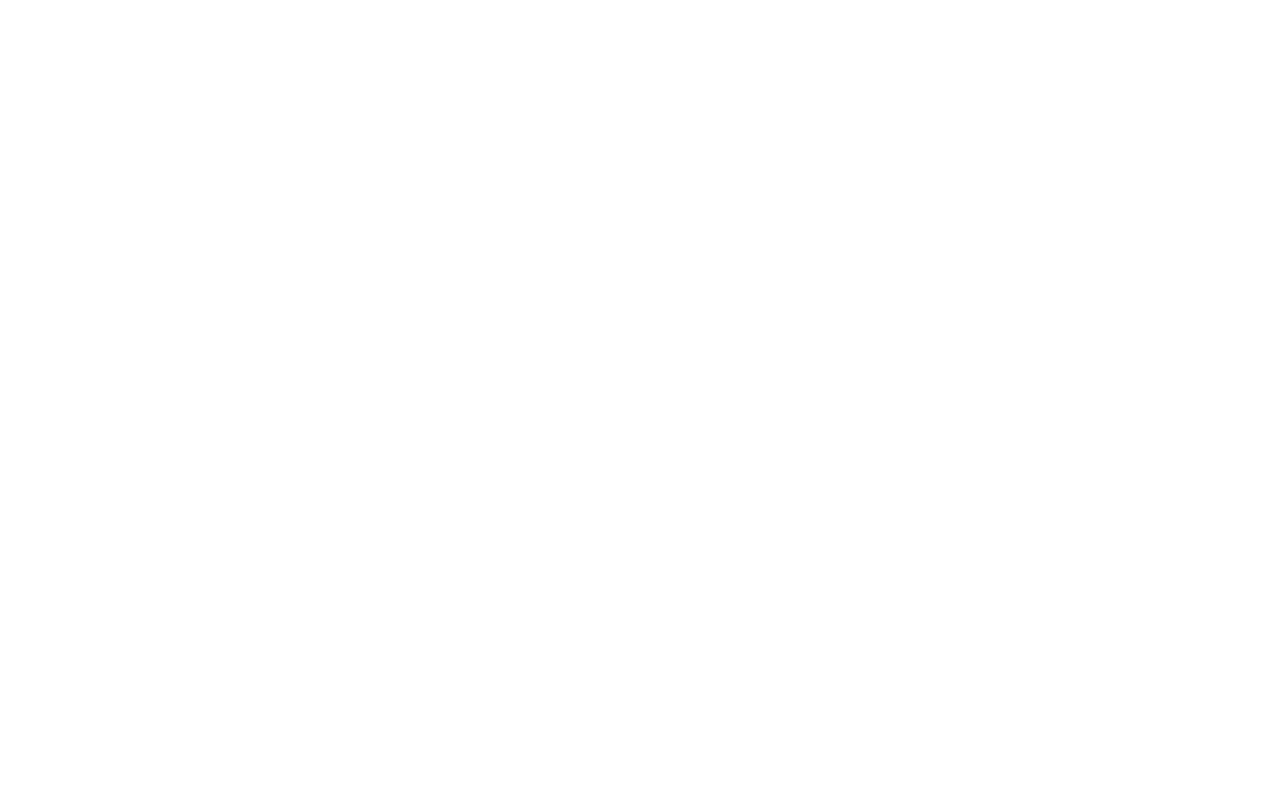
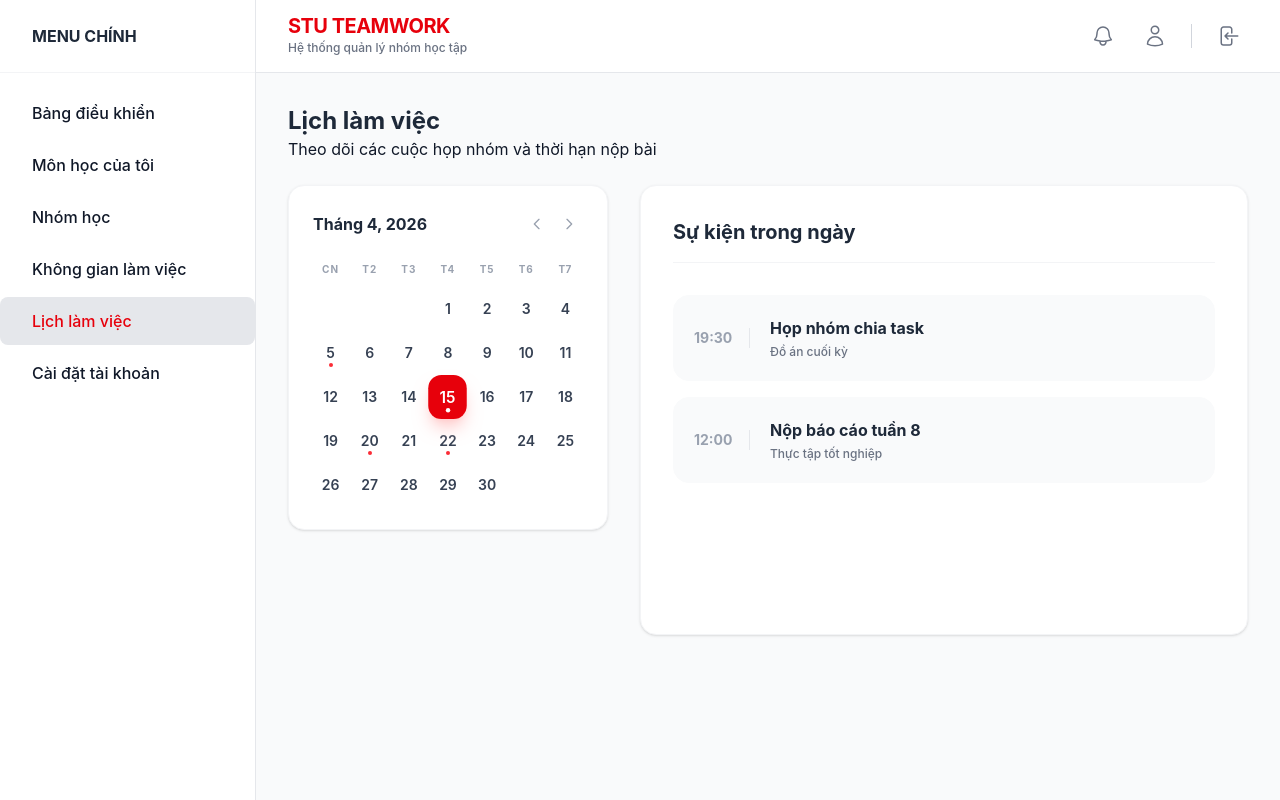
Before and after one commit to qui13082004a-afk/TTTN_FE, a React (Vite) app: page /LichLamViecsv in a window 1280 px wide. Before the commit this address had no page. Built offline with nearby package versions, Linux system fonts and the light colour scheme.

Commit message:
Lich làm viêc
Tốn nhiu tg tạo calender

```diff
--- a/src/App.jsx
+++ b/src/App.jsx
@@ -6,6 +6,7 @@
 import Nhomhoc from './pages/Nhomhoc.jsx';
 import KGLamViec from './pages/KGLamViec.jsx';
 import CaidatTKSV from './pages/CaidatTKSV.jsx';
+import LichLamViecSV from './pages/LichLamViecSV.jsx';
 function App() {
   return (
     <Router>
@@ -18,6 +19,7 @@
           <Route path="/nhomhoc" element={<Nhomhoc />} />
           <Route path="/kglamviec" element={<KGLamViec />} />
           <Route path="/caidattksv" element={<CaidatTKSV />} />
+          <Route path="/LichLamViecsv" element={<LichLamViecSV />} />
         </Routes>
       </div>
     </Router>
--- a/src/components/Sidebar.jsx
+++ b/src/components/Sidebar.jsx
@@ -42,7 +42,7 @@
             </NavLink>
           </li>
           <li>
-            <NavLink to="#lich" className={getNavLinkClass}>
+            <NavLink to="/LichLamViecsv" className={getNavLinkClass}>
               Lịch làm việc
             </NavLink>
           </li>
--- /dev/null
+++ b/src/pages/LichLamViecSV.jsx
@@ -0,0 +1,135 @@
+import React, { useState } from 'react';
+import Sidebar from '../components/Sidebar';
+import Header from '../components/Header';
+
+export default function LichLamViec() {
+
+  const [selectedDate, setSelectedDate] = useState(15);
+  const [currentMonth] = useState({ name: 'Tháng 4', year: 2026 });
+
+  // Dữ liệu giả
+  const events = [
+    { id: 1, day: 5, title: 'Nộp sơ đồ ERD', type: 'Bài tập', time: '23:59', subject: 'Cơ sở dữ liệu' },
+    { id: 2, day: 15, title: 'Họp nhóm chia task', type: 'Họp nhóm', time: '19:30', subject: 'Đồ án cuối kỳ' },
+    { id: 3, day: 15, title: 'Nộp báo cáo tuần 8', type: 'Bài tập', time: '12:00', subject: 'Thực tập tốt nghiệp' },
+    { id: 4, day: 20, title: 'Deadline UI/UX', type: 'Deadline', time: '23:59', subject: 'Công nghệ phần mềm' },
+    { id: 5, day: 22, title: 'Review code lần 1', type: 'Họp nhóm', time: '20:00', subject: 'Đồ án cuối kỳ' },
+  ];
+
+
+  const daysInMonth = 30;
+  const startDayOffset = 3;
+  const days = [];
+  for (let i = 0; i < startDayOffset; i++) days.push(null);
+  for (let i = 1; i <= daysInMonth; i++) days.push(i);
+
+
+  const selectedDayEvents = events.filter(e => e.day === selectedDate);
+
+  const getEventColor = (type) => {
+    if (type === 'Deadline') return 'bg-red-500';
+    if (type === 'Họp nhóm') return 'bg-blue-500';
+    return 'bg-green-500';
+  };
+
+  return (
+    <div className="flex h-screen bg-gray-50 overflow-hidden">
+      <Sidebar />
+      <div className="flex-1 flex flex-col h-full">
+        <Header />
+
+        <main className="flex-1 overflow-x-hidden overflow-y-auto p-8">
+          <div className="mb-6">
+            <h1 className="text-2xl font-bold text-gray-800">Lịch làm việc</h1>
+            <p>Theo dõi các cuộc họp nhóm và thời hạn nộp bài</p>
+          </div>
+
+          <div className="flex flex-col lg:flex-row gap-8 items-start">
+
+
+            <div className="w-full lg:w-80 shrink-0">
+              <div className="bg-white p-6 rounded-2xl shadow-sm border border-gray-100">
+                <div className="flex items-center justify-between mb-6">
+                  <h2 className="font-bold text-gray-800">{currentMonth.name}, {currentMonth.year}</h2>
+                  <div className="flex gap-1">
+                    <button className="p-1.5 hover:bg-gray-100 rounded-lg text-gray-400 transition-colors">
+                      <svg className="w-4 h-4" fill="none" stroke="currentColor" viewBox="0 0 24 24"><path strokeLinecap="round" strokeLinejoin="round" strokeWidth="2" d="M15 19l-7-7 7-7"/></svg>
+                    </button>
+                    <button className="p-1.5 hover:bg-gray-100 rounded-lg text-gray-400 transition-colors">
+                      <svg className="w-4 h-4" fill="none" stroke="currentColor" viewBox="0 0 24 24"><path strokeLinecap="round" strokeLinejoin="round" strokeWidth="2" d="M9 5l7 7-7 7"/></svg>
+                    </button>
+                  </div>
+                </div>
+
+
+                <div className="grid grid-cols-7 gap-1 text-center mb-3">
+                  {['CN', 'T2', 'T3', 'T4', 'T5', 'T6', 'T7'].map(d => (
+                    <span key={d} className="text-[10px] font-bold text-gray-400 uppercase tracking-widest">{d}</span>
+                  ))}
+                </div>
+
+
+                <div className="grid grid-cols-7 gap-1">
+                  {days.map((day, idx) => (
+                    <button
+                      key={idx}
+                      disabled={!day}
+                      onClick={() => day && setSelectedDate(day)}
+                      className={`h-10 text-sm font-semibold rounded-xl flex flex-col items-center justify-center relative transition-all
+                        ${!day ? 'invisible' : 'hover:bg-red-50 hover:text-red-600'}
+                        ${selectedDate === day ? 'bg-red-600 text-white shadow-lg shadow-red-200 scale-110 z-10' : 'text-gray-700'}
+                      `}
+                    >
+                      {day}
+
+                      {day && events.some(e => e.day === day) && (
+                        <span className={`w-1 h-1 rounded-full absolute bottom-1.5 ${selectedDate === day ? 'bg-white' : 'bg-red-500'}`}></span>
+                      )}
+                    </button>
+                  ))}
+                </div>
+              </div>
+            </div>
+
+
+            <div className="flex-1 bg-white p-8 rounded-2xl shadow-sm border border-gray-100 min-h-[450px] w-full">
+              <div className="flex items-center justify-between mb-8 pb-4 border-b border-gray-100">
+                <div className="flex items-center gap-4">
+
+                  <h2 className="text-xl font-bold text-gray-800">Sự kiện trong ngày</h2>
+                </div>
+
+              </div>
+
+              <div className="space-y-4">
+                {selectedDayEvents.length > 0 ? (
+                  selectedDayEvents.map(event => (
+                    <div key={event.id} className="flex items-center gap-5 p-5 border border-gray-50 rounded-2xl bg-gray-50 transition-all group">
+                       <div className="text-sm font-bold text-gray-400 w-14 text-right border-r border-gray-200 pr-5">
+                        {event.time}
+                       </div>
+                       <div className="flex-1">
+                          <h4 className="font-bold text-gray-800 transition-colors">{event.title}</h4>
+                          <p className="text-xs text-gray-500 mt-1 font-medium">{event.subject}</p>
+                       </div>
+
+                    </div>
+                  ))
+                ) : (
+                  <div className="flex flex-col items-center justify-center py-24 text-center">
+                    <div className="w-20 h-20 bg-gray-50 rounded-full flex items-center justify-center mb-4 text-gray-200">
+                      <svg className="w-10 h-10" fill="none" stroke="currentColor" viewBox="0 0 24 24"><path strokeLinecap="round" strokeLinejoin="round" strokeWidth="1.5" d="M12 8v4l3 3m6-3a9 9 0 11-18 0 9 9 0 0118 0z"/></svg>
+                    </div>
+                    <p className="text-gray-400 font-bold uppercase text-xs tracking-widest">Không có sự kiện</p>
+                    <p className="text-gray-400 text-sm mt-1">Bạn không có cuộc họp nhóm hay deadline nào trong ngày này</p>
+                  </div>
+                )}
+              </div>
+            </div>
+
+          </div>
+        </main>
+      </div>
+    </div>
+  );
+}
```
